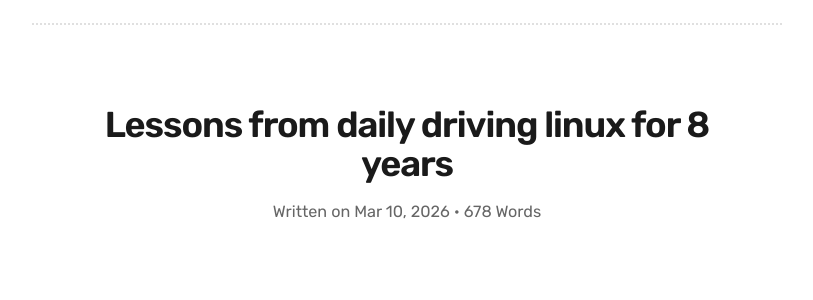
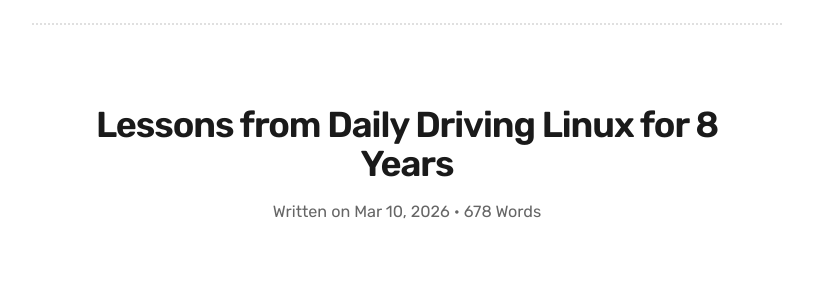
Before and after one commit to rutwikhdev/rutwikhdev.github.io, a Jekyll site: the page built from _posts/2026-03-11-daily-driving-linux.md, in a window 1280 px wide. Shown: the part 126-426 px from the top of the page, without its empty margins (233-1046 px from the left). Built offline with Jekyll 4.4.1, drawn with Linux system fonts in a browser that asks for light colours.

```diff
--- a/_posts/2026-03-11-daily-driving-linux.md
+++ b/_posts/2026-03-11-daily-driving-linux.md
@@ -1,7 +1,7 @@
 ---
 layout: post
 comments: true
-title:  "Lessons from daily driving linux for 8 years"
+title:  "Lessons from Daily Driving Linux for 8 Years"
 date: 2026-03-10 00:00:00
 author: Rutwik Hiwalkar
 ---
```
